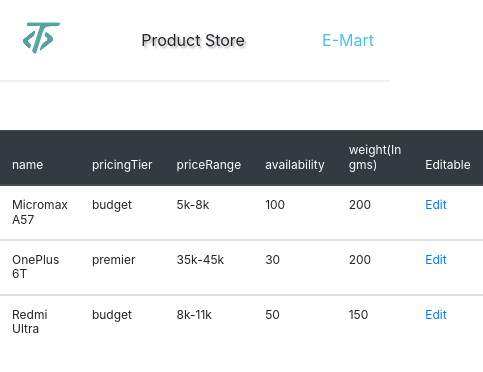
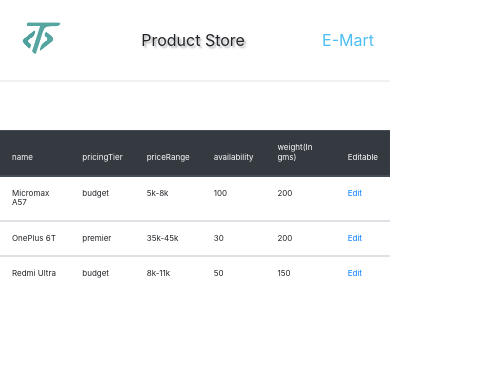
Before and after one commit to titarakshay/ProductStore, a React (Create React App) app: page / in a window 390 px wide. Shown: the top 372 px of the page, 483 px wide, since content can reach past the window. Built offline with nearby package versions, Linux system fonts and the light colour scheme.

Commit message:
font-size changes

```diff
--- a/src/style/style.scss
+++ b/src/style/style.scss
@@ -213,7 +213,7 @@ body {
 // media queries
 @media screen and (max-width: 769px) {
   .products-wrapper {
-    font-size: 12px;
+    font-size: 8px;
   }
   .media-font {
     h1,
```
